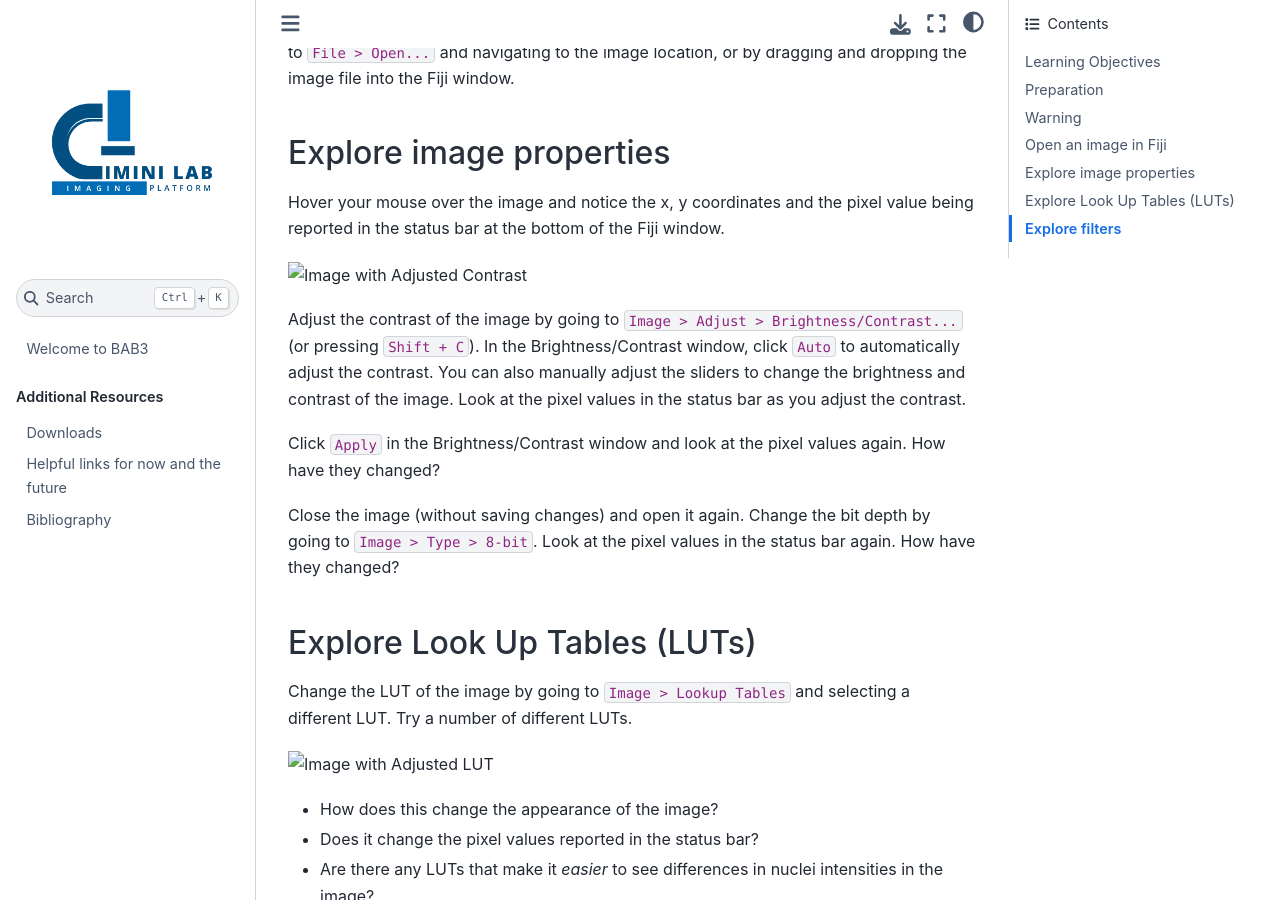
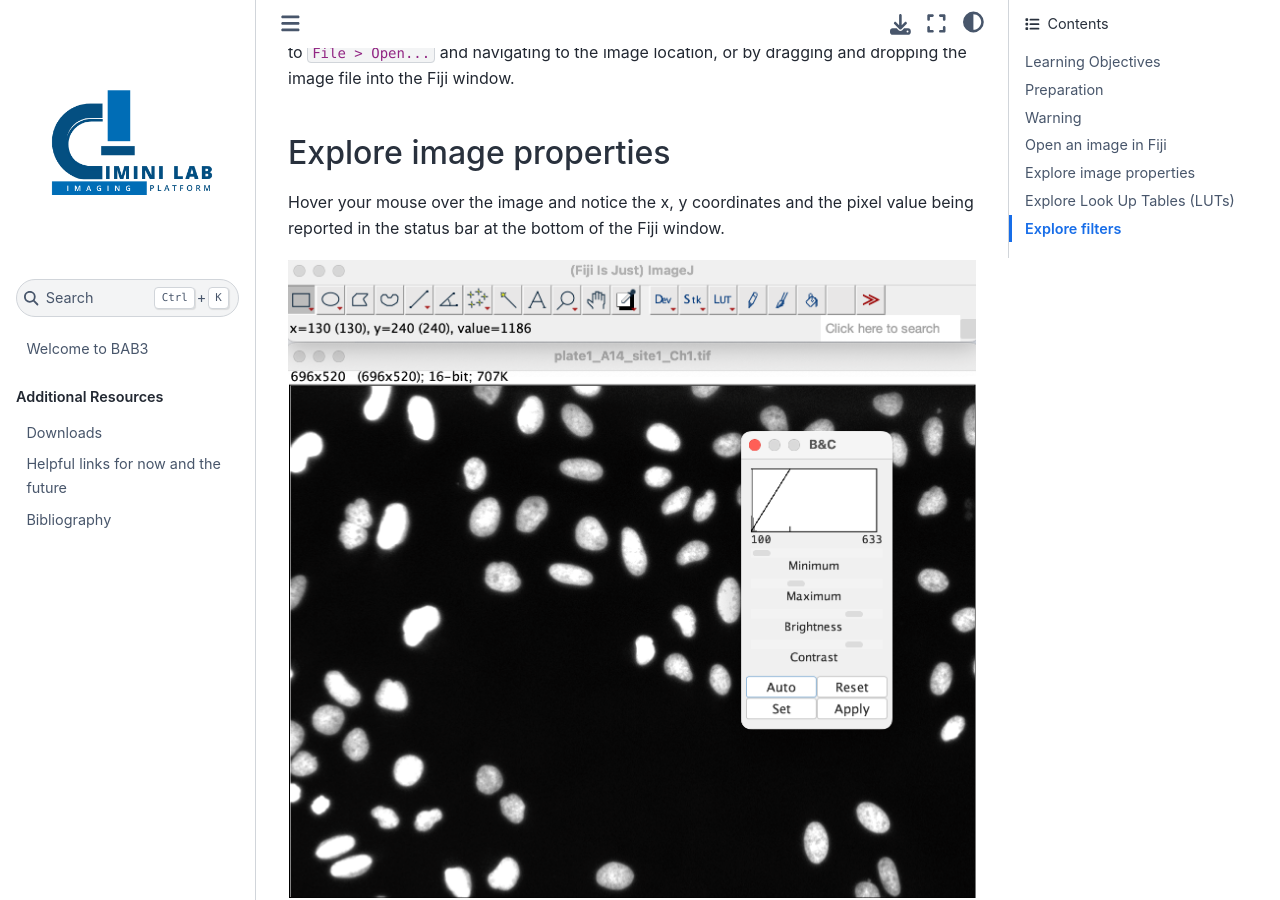
Before and after one commit to broadinstitute/BAB3, a Jupyter Book: the page built from docs/FIJI/FIJI_exercise.md, in a window 1280 px wide and 900 px high, scrolled down 823 px. Built offline with Jupyter Book 1.0.4 settings and Sphinx 7.4.7 and the Sphinx Book theme 1.1.4, drawn with Linux system fonts in a browser that asks for light colours; pages that are not in the unit, such as notebooks, are missing from menus.

Commit message:
More capitalization

```diff
--- a/docs/FIJI/FIJI_exercise.md
+++ b/docs/FIJI/FIJI_exercise.md
@@ -20,7 +20,7 @@ As we are using this same image set in future exercises, please do not save any
 
 Open Fiji.
 
-![Image open in Fiji](Fiji_images/open_image_in_Fiji.png)
+![Image open in Fiji](FIJI_images/open_image_in_Fiji.png)
 
 Open the first image in the `images_Illum-corrected` folder in Fiji. You can do this by going to `File > Open...` and navigating to the image location, or by dragging and dropping the image file into the Fiji window.
 
@@ -28,7 +28,7 @@ Open the first image in the `images_Illum-corrected` folder in Fiji. You can do
 
 Hover your mouse over the image and notice the x, y coordinates and the pixel value being reported in the status bar at the bottom of the Fiji window.
 
-![Image with Adjusted Contrast](Fiji_images/contrast_in_Fiji.png)
+![Image with Adjusted Contrast](FIJI_images/contrast_in_FIJI.png)
 
 Adjust the contrast of the image by going to `Image > Adjust > Brightness/Contrast...` (or pressing `Shift + C`). In the Brightness/Contrast window, click `Auto` to automatically adjust the contrast. You can also manually adjust the sliders to change the brightness and contrast of the image. Look at the pixel values in the status bar as you adjust the contrast.
 
@@ -40,7 +40,7 @@ Close the image (without saving changes) and open it again. Change the bit depth
 
 Change the LUT of the image by going to `Image > Lookup Tables` and selecting a different LUT. Try a number of different LUTs.
 
-![Image with Adjusted LUT](Fiji_images/LUT.png)
+![Image with Adjusted LUT](FIJI_images/LUT.png)
 
 - How does this change the appearance of the image?
 - Does it change the pixel values reported in the status bar?
```
